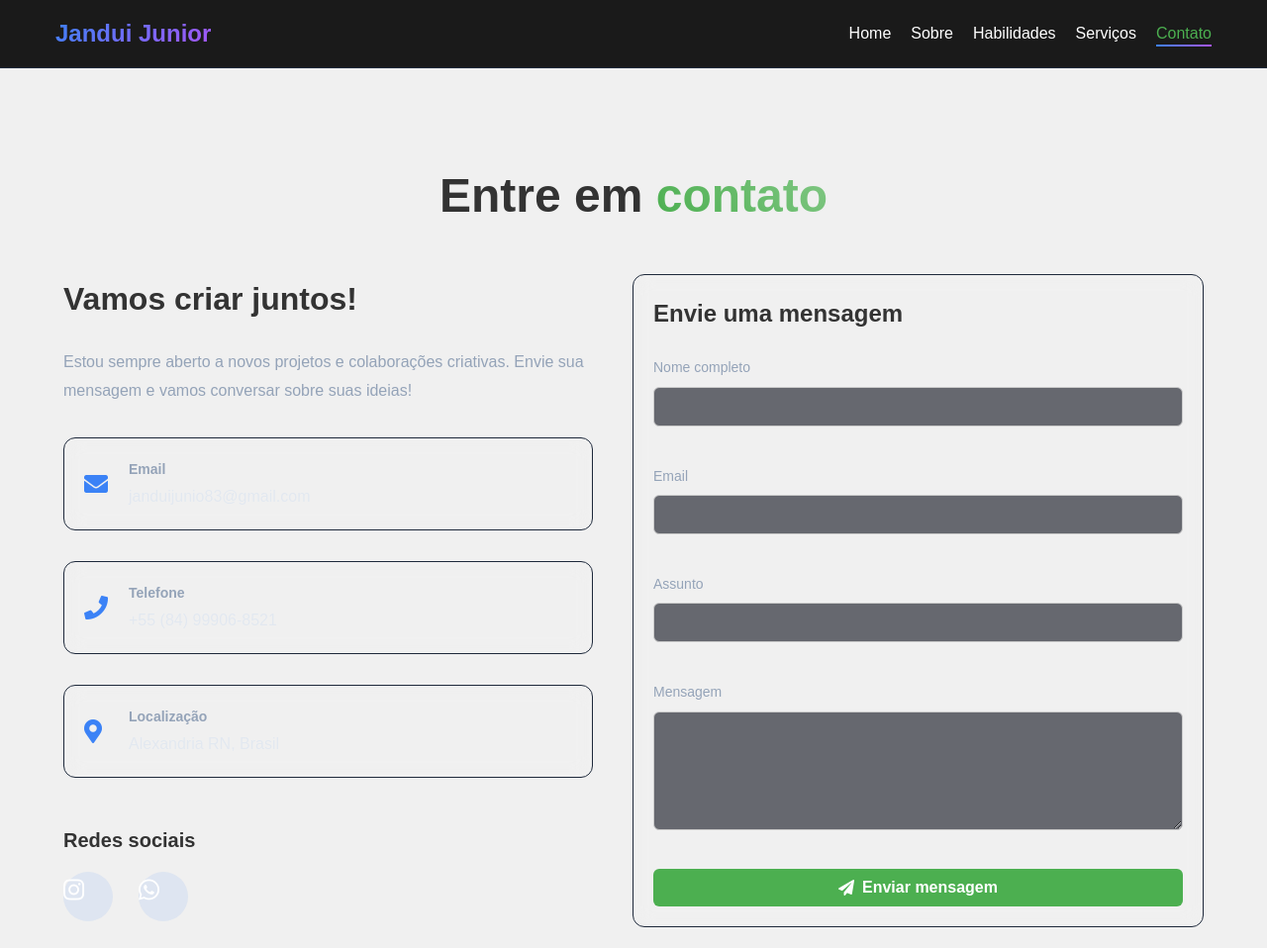
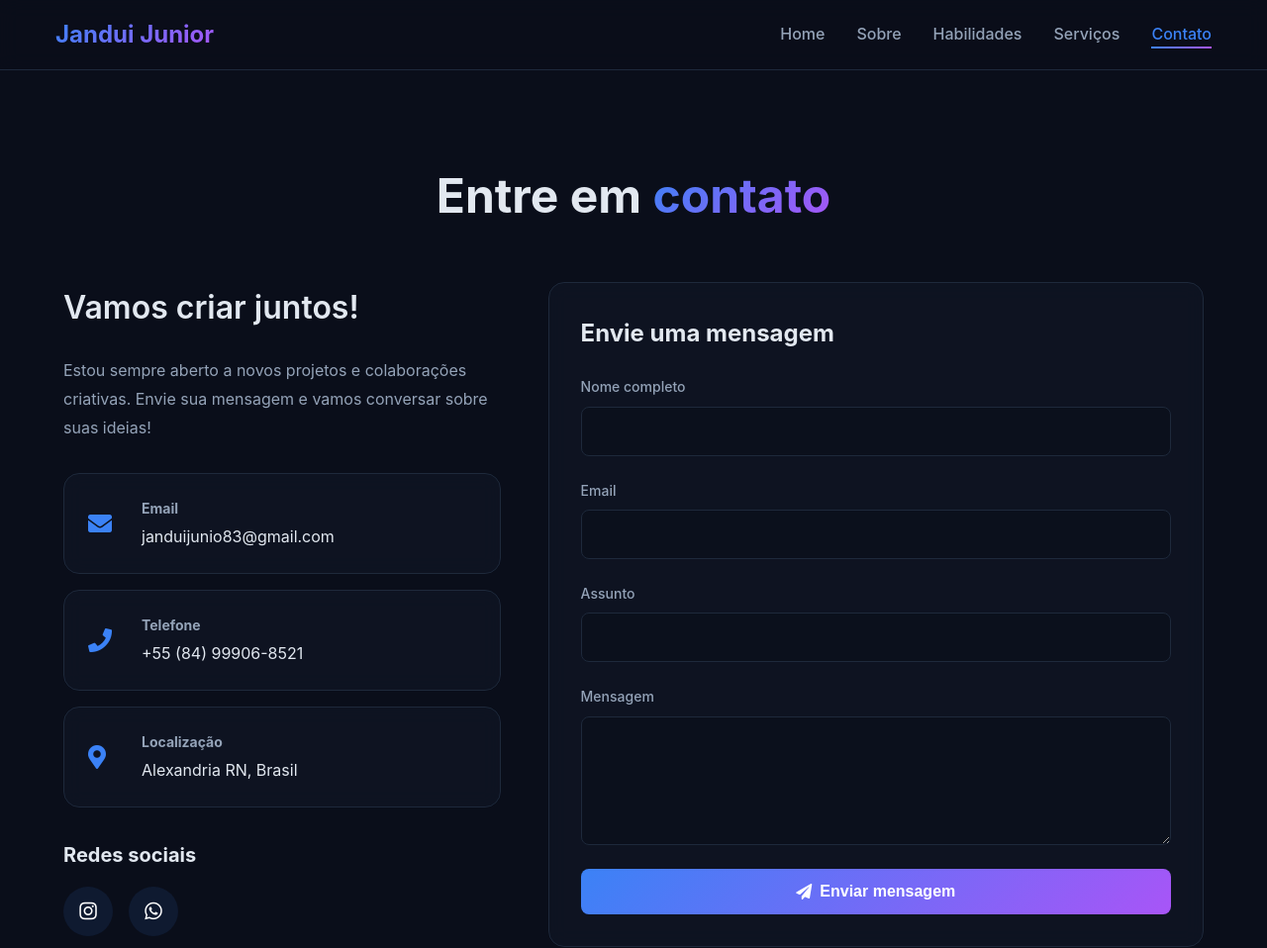
Before and after one commit to jr2005-hub/Portfolio, a plain HTML site: page contact.html in a window 1280 px wide. Shown: the top 958 px of the page at 99% size. Drawn offline with Linux system fonts and the light colour scheme.

Commit message:
Refactor and restore styles in styles.css
Restored and refactored styles for the application, including layout, colors, and responsive design.

```diff
--- a/styles.css
+++ b/styles.css
@@ -719,153 +719,6 @@ body {
     animation: fadeIn 1s ease-out;
 }
 
-body {
-  margin: 0;
-  font-family: Arial, sans-serif;
-  background-color: #f0f0f0;
-  color: #333;
-}
-
-.navbar {
-  background: #1a1a1a;
-  padding: 15px 0;
-}
-.navbar .logo {
-  color: #fff;
-  text-decoration: none;
-  font-size: 1.5rem;
-}
-.nav-menu {
-  list-style: none;
-  display: flex;
-  gap: 20px;
-}
-.nav-menu li a {
-  color: #fff;
-  text-decoration: none;
-}
-.nav-menu li a.active {
-  color: #4CAF50;
-}
-
-.menu-toggle {
-  display: none;
-}
-
-.page-title {
-  text-align: center;
-  margin-bottom: 40px;
-}
-.gradient-text {
-  background: linear-gradient(45deg, #4CAF50, #81C784);
-  -webkit-background-clip: text;
-  -webkit-text-fill-color: transparent;
-}
-
-.contact-grid {
-  display: flex;
-  flex-wrap: wrap;
-  gap: 40px;
-}
-.contact-info, .contact-form-wrapper {
-  flex: 1;
-  min-width: 300px;
-}
-
-.glass-card {
-  background: rgba(255, 255, 255, 0.05);
-  backdrop-filter: blur(10px);
-  padding: 20px;
-  border-radius: 12px;
-}
-
-.info-card {
-  display: flex;
-  align-items: center;
-  gap: 15px;
-  margin-bottom: 15px;
-}
-
-.social-icons a {
-  display: inline-block;
-  margin-right: 10px;
-  color: #fff;
-  font-size: 1.5rem;
-}
-
-.contact-form .form-group {
-  margin-bottom: 15px;
-}
-.form-input, .form-textarea {
-  width: 100%;
-  padding: 10px;
-  border-radius: 6px;
-  border: 1px solid #ccc;
-}
-
-.btn-primary {
-  background: #4CAF50;
-  color: #fff;
-  border: none;
-  padding: 10px 20px;
-  border-radius: 6px;
-  cursor: pointer;
-  transition: 0.3s;
-}
-.btn-primary:hover {
-  background: #43a047;
-}
-
-.success-overlay {
-  display: none;
-  position: fixed;
-  inset: 0;
-  background: rgba(0, 0, 0, 0.8);
-  color: #fff;
-  text-align: center;
-  justify-content: center;
-  align-items: center;
-  z-index: 9999;
-  flex-direction: column;
-  font-family: Arial, sans-serif;
-  padding: 20px;
-}
-.success-box {
-  background: #1a1a1a;
-  padding: 40px;
-  border-radius: 12px;
-  box-shadow: 0 0 20px rgba(0,0,0,0.5);
-  max-width: 400px;
-}
-.success-box h2 {
-  color: #4CAF50;
-  margin-bottom: 10px;
-}
-.success-box p {
-  color: #ddd;
-  margin-bottom: 20px;
-}
-.success-box button {
-  background: #4CAF50;
-  color: white;
-  border: none;
-  padding: 10px 20px;
-  font-size: 1rem;
-  border-radius: 6px;
-  cursor: pointer;
-  transition: 0.3s;
-}
-.success-box button:hover {
-  background: #43a047;
-}
-
-.footer {
-  text-align: center;
-  padding: 20px 0;
-  background: #1a1a1a;
-  color: #fff;
-}
-
 @media (max-width: 968px) {
     .about-grid,
     .contact-grid {
```
